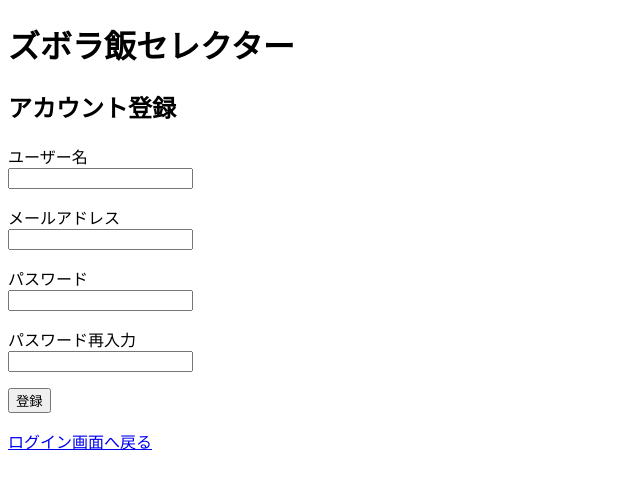
After one commit to Shunichi-7/ZuboraMeshi-Selector, a Django app: page /accounts/signup/ in a window 1280 px wide. The commit adds this page. Shown: the top 489 px of the page, without its empty margins (0-640 px from the left). Run offline with Django 5.2, Linux system fonts and the light colour scheme.

Commit message:
ログイン画面とアカウント登録画面の枠組みとURLを設定し、各画面へアクセスできるようにする

```diff
--- /dev/null
+++ b/accounts/templates/accounts/signup.html
@@ -0,0 +1,50 @@
+<!DOCTYPE html>
+<html lang="ja">
+
+<head>
+    <meta charset="UTF-8">
+    <title>アカウント登録 | ズボラ飯セレクター</title>
+</head>
+
+<body>
+    <h1>ズボラ飯セレクター</h1>
+
+    <h2>アカウント登録</h2>
+
+    <form method="post">
+        {% csrf_token %}
+
+        <p>
+            <label for="username">ユーザー名</label><br>
+            <input type="text" id="username" name="username">
+        </p>
+
+        <p>
+            <label for="email">メールアドレス</label><br>
+            <input type="email" id="email" name="email">
+        </p>
+
+        <p>
+            <label for="password">パスワード</label><br>
+            <input type="password" id="password" name="password">
+        </p>
+
+        <p>
+            <label for="password_confirm">パスワード再入力</label><br>
+            <input
+                type="password"
+                id="password_confirm"
+                name="password_confirm"
+            >
+        </p>
+
+        <button type="submit">登録</button>
+
+    </form>
+
+    <p>
+        <a href="#">ログイン画面へ戻る</a>
+    </p>
+
+</body>
+</html>
--- /dev/null
+++ b/accounts/urls.py
@@ -0,0 +1,7 @@
+from django.urls import path #URLを設定するため、Djangoのpath機能を読み込む
+from . import views #フォルダにある画面表示の処理を使うため、views.pyを読み込む
+
+urlpatterns = [
+    path("login/", views.login_view, name="login"), #login/へのアクセス時にlogin_viewを実行し、ログイン画面を表示できるようにする
+    path("signup/", views.signup_view, name="signup"), # signup/へのアクセス時にsignup_viewを実行し、アカウント作成画面を表示できるようにする
+]
--- a/accounts/views.py
+++ b/accounts/views.py
@@ -1,3 +1,8 @@
 from django.shortcuts import render
 
 # Create your views here.
+def login_view(request):
+    return render(request, "accounts/login.html") # ログイン画面を表示する処理
+
+def signup_view(request):
+    return render(request, "accounts/signup.html") # アカウント作成画面を表示する処理
--- a/config/settings.py
+++ b/config/settings.py
@@ -38,7 +38,7 @@ INSTALLED_APPS = [
     'django.contrib.messages',
     'django.contrib.staticfiles',
     'main',
-    'accounts',
+    'accounts', #git commit -m "mainアプリとaccountsアプリをsettings.pyに登録"
 ]
 
 MIDDLEWARE = [
--- a/config/urls.py
+++ b/config/urls.py
@@ -14,10 +14,11 @@ Including another URLconf
     1. Import the include() function: from django.urls import include, path
     2. Add a URL to urlpatterns:  path('blog/', include('blog.urls'))
 """
-from django.contrib import admin
-from django.urls import path, include
+from django.contrib import admin #Djangoの管理画面を使用できるようにするため、管理画面機能を読み込む
+from django.urls import path, include #URLを設定するpathと、各アプリのURL設定を読み込むincludeを使用するため、DjangoのURL機能を読み込む
 
 urlpatterns = [
-    path('admin/', admin.site.urls),
-    path("", include("main.urls")),
+    path('admin/', admin.site.urls), #URLの末尾がadmin/だったら、Djangoの管理画面へ案内する
+    path("", include("main.urls")), #ポートフォリオ画面やホーム画面を表示できるようにするため、プロジェクト全体のURL設定とmain/urls.pyをつないだ
+    path("accounts/", include("accounts.urls")), #ログイン画面やアカウント作成画面へアクセスできるようにするため、プロジェクト全体のURL設定とaccounts/urls.pyをつないだ
 ]
--- a/main/views.py
+++ b/main/views.py
@@ -4,3 +4,6 @@ from django.shortcuts import render
 
 def portfolio(request):
     return render(request, "main/portfolio.html")
+
+def home(request):
+    return render(request, "main/home.html")
```
Also changed, not shown: accounts/templates/accounts/login.html (added, +34 -0 lines), main/templates/main/home.html (added), main/templates/main/portfolio.html (line endings or trailing spaces).
